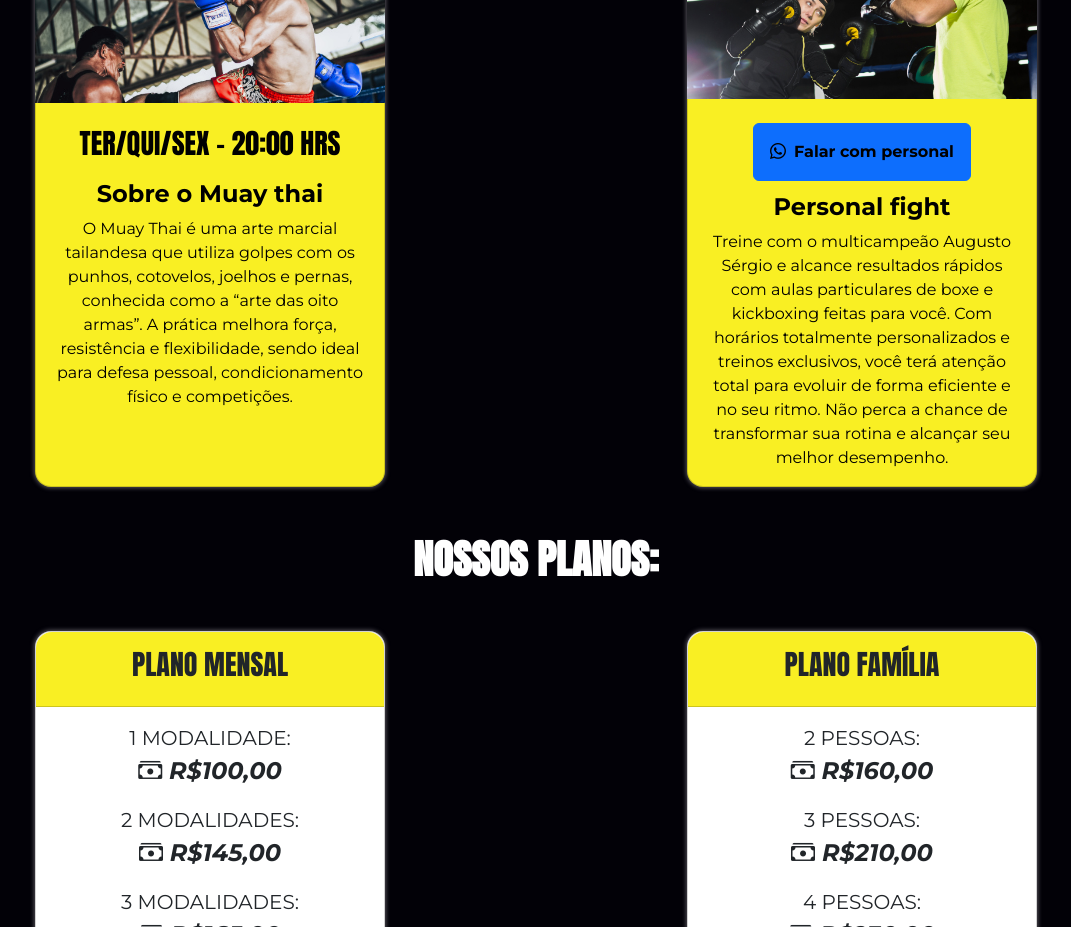
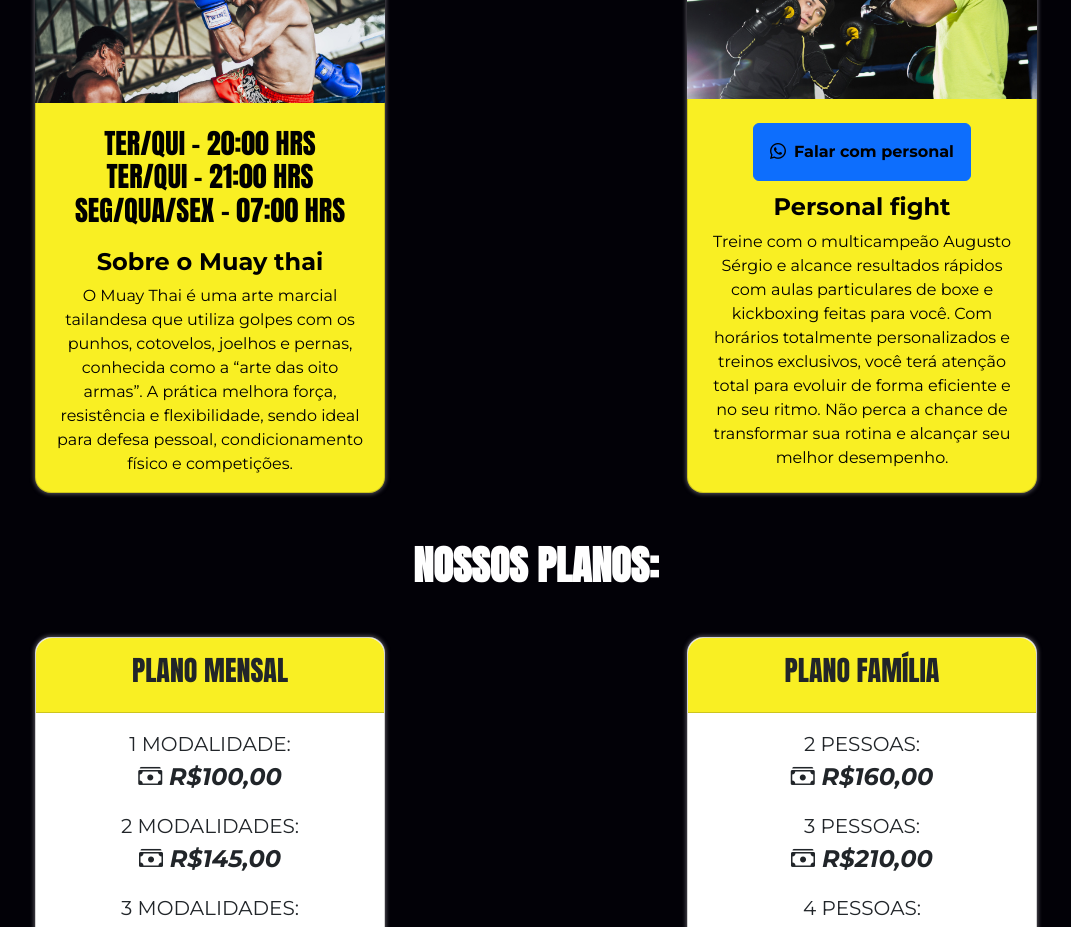
Before and after one commit to gabrielcarvalhogc/academia-fight-house, a React (Vite) app: page / in a window 1280 px wide. Shown: the part 1520-2447 px from the top of the page, without its empty margins (104-1175 px from the left). Built offline with nearby package versions, Linux system fonts and the light colour scheme.

Commit message:
novo horario muaythai

```diff
--- a/src/data/modalidades-data.js
+++ b/src/data/modalidades-data.js
@@ -32,8 +32,8 @@ export const modalidades = [
     {
         "titulo": "Muay thai",
         "imagem": `${muaythai}`,
-        "dias": ["ter/qui/sex"],
-        "horarios": ["20:00 hrs"],
+        "dias": ["ter/qui","ter/qui", "seg/qua/sex"],
+        "horarios": ["20:00 hrs", "21:00 hrs", "07:00 hrs"],
         "subtitulo": "Sobre o Muay thai",
         "descricao": "O Muay Thai é uma arte marcial tailandesa que utiliza golpes com os punhos, cotovelos, joelhos e pernas, conhecida como a “arte das oito armas”. A prática melhora força, resistência e flexibilidade, sendo ideal para defesa pessoal, condicionamento físico e competições."
     },
```
